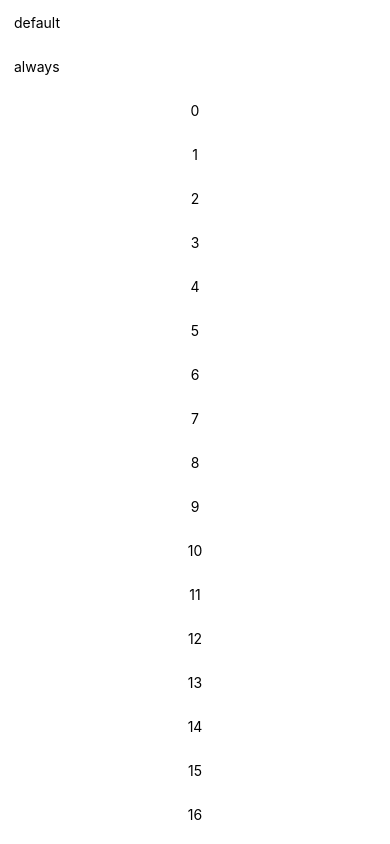
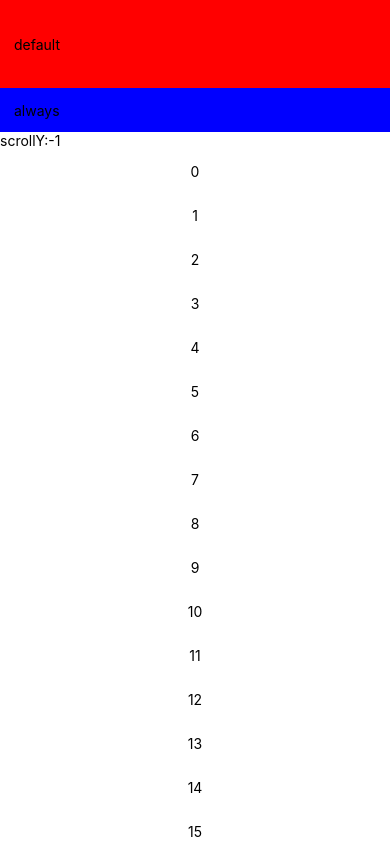
Before and after one commit to tivjoe/SparrowCool, a React Native app: screen / in a window 390 px wide. Built offline with nearby package versions, Linux system fonts and the light colour scheme.

Commit message:
吸顶导航栏

```diff
--- a/App.tsx
+++ b/App.tsx
@@ -13,12 +13,14 @@ class App extends Component {
       //   <Text>Magic SparrowCool!</Text>
       // </View>
       <NavigationSpringBar
-        defaultHeader={<NavigationBackBar backIconComponent={<Text>default</Text>} onPressBack={() => { }} />}
-        defaultHeaderHeight={44}
-        alwayShowComponent={<NavigationBackBar backIconComponent={<Text>always</Text>} onPressBack={() => { }} />}
-        onPullUpShowHeader={<NavigationBackBar backIconComponent={<Text>pullUp</Text>} onPressBack={() => { }} />}
+        defaultHeaderHeight={88}
+        onPullUpShowHeaderHeight={44}
+        defaultHeader={<NavigationBackBar style={{ backgroundColor: "red", height: 88 }} backIconComponent={<Text>default</Text>} onPressBack={() => { }} />}
+        alwayShowComponent={<NavigationBackBar style={{ backgroundColor: "blue" }} backIconComponent={<Text>always</Text>} onPressBack={() => { }} />}
+        onPullUpShowHeader={<NavigationBackBar style={{ backgroundColor: "yellow" }} backIconComponent={<Text>pullUp</Text>} onPressBack={() => { }} />}
         bodyContainer={
           <FlatList
+            style={{ flex: 1 }}
             data={[
               0, 0, 0, 0, 0, 0, 0, 0, 0, 0,
               0, 0, 0, 0, 0, 0, 0, 0, 0, 0,
--- /dev/null
+++ b/SparrowCool/NavigationBar/NavigationSpringBar/AnimatedHeader.tsx
@@ -0,0 +1,22 @@
+import React from 'react';
+import { Animated, StyleSheet, StyleProp } from 'react-native';
+
+/**
+ * @file 自定义动画导航栏
+ */
+export interface Props {
+    animatedStyles: StyleProp<AnimationEvent>;
+    componentHeader: React.ReactNode;
+}
+
+export const AnimatedHeader: React.FC<Props> = (props) => {
+    return (
+        < Animated.View style={[props.animatedStyles]} >
+            {props.componentHeader}
+        </Animated.View>
+    )
+}
+
+const styles = StyleSheet.create({
+
+});
--- /dev/null
+++ b/SparrowCool/NavigationBar/NavigationSpringBar/AnimatedStyles.tsx
@@ -0,0 +1,42 @@
+import { Animated } from 'react-native';
+
+/**
+ * @file 动画样式
+ */
+const animatedStyles = (styleName: string, scrollY: Animated.Value, defaultHeaderHeight: number, onPullUpShowHeaderHeight: number = 0) => {
+    switch (styleName) {
+        case "translateY_default":
+            return {
+                opacity: scrollY.interpolate({
+                    inputRange: [0, defaultHeaderHeight],
+                    outputRange: [1, 0.2]
+                }),
+                transform: [{
+                    translateY: scrollY.interpolate({
+                        inputRange: [0, defaultHeaderHeight],
+                        outputRange: [0, 0 - defaultHeaderHeight],
+                        extrapolate: 'clamp'
+                    })
+                }],
+            }
+        case "translateY_onPullUp":
+            return {
+                opacity: scrollY.interpolate({
+                    inputRange: [defaultHeaderHeight, defaultHeaderHeight + defaultHeaderHeight / 2],
+                    outputRange: [0.3, 1],
+                    extrapolate: 'clamp'
+                }),
+                transform: [{
+                    translateY: scrollY.interpolate({
+                        inputRange: [defaultHeaderHeight, defaultHeaderHeight + defaultHeaderHeight / 2],
+                        outputRange: [0 - onPullUpShowHeaderHeight, 0],
+                        extrapolate: 'clamp'
+                    })
+                }],
+            }
+        default:
+            return {}
+    }
+}
+
+export default animatedStyles;
--- a/SparrowCool/NavigationBar/NavigationSpringBar/CrossHeader.tsx
+++ b/SparrowCool/NavigationBar/NavigationSpringBar/CrossHeader.tsx
@@ -1,31 +1,44 @@
 import React from 'react';
-import { Animated, StyleSheet, TouchableWithoutFeedback, View } from 'react-native';
+import { Animated, StyleSheet, View, Text } from 'react-native';
+import { AnimatedHeader } from './AnimatedHeader';
+import AnimatedStyles from './AnimatedStyles';
 
 /**
  * @file 吸顶导航栏，上拉隐藏导航栏/显示新的导航栏，下拉显示默认导航栏
  */
 export interface Props {
     scrollY: Animated.Value;
-    scrollYValue: number; //scrollViewY轴滑动距离
-    defaultHeader: React.ReactNode; // 默认显示的导航栏,下滑时显示的导航栏
-    defaultHeaderHeight: number; // 默认显示导航栏的高度
-    onPullUpShowHeader?: React.ReactNode; // 上滑时显示的导航栏，默认为隐藏
+    scrollYValue: number;
+    defaultHeader: React.ReactNode;
+    defaultHeaderHeight: number;
+    onPullUpShowHeader?: React.ReactNode;
+    onPullUpShowHeaderHeight?: number;
+    alwayShowComponent?: React.ReactNode;
 }
 
 export const CrossHeader: React.FC<Props> = (props) => {
+
     return (
-        <Animated.View style={{
-            opacity: props.scrollY.interpolate({
-                inputRange: [0, props.defaultHeaderHeight * 2],
-                outputRange: [1, 0]
-            }),
-            height:props.scrollY.interpolate({
-                inputRange:[0,props.defaultHeaderHeight*2],
-                outputRange:[props.defaultHeaderHeight,0]
-            })
-        }} >
-            {props.defaultHeader}
-        </Animated.View>
+        <View>
+            {
+                props.scrollYValue <= props.defaultHeaderHeight
+                    ?
+                    <AnimatedHeader
+                        componentHeader={props.defaultHeader}
+                        animatedStyles={[AnimatedStyles("translateY_default", props.scrollY, props.defaultHeaderHeight, props.onPullUpShowHeaderHeight)]}
+                    />
+                    :
+                    <AnimatedHeader
+                        componentHeader={props.onPullUpShowHeader}
+                        animatedStyles={[AnimatedStyles("translateY_onPullUp", props.scrollY, props.defaultHeaderHeight, props.onPullUpShowHeaderHeight)]}
+                    />
+            }
+
+            {props.alwayShowComponent}
+
+            <Text>scrollY:{props.scrollYValue}</Text>
+
+        </View>
     )
 }
 
--- a/SparrowCool/NavigationBar/NavigationSpringBar/index.tsx
+++ b/SparrowCool/NavigationBar/NavigationSpringBar/index.tsx
@@ -1,5 +1,5 @@
 import React from 'react';
-import { Animated, View, StyleSheet } from 'react-native';
+import { Animated, View, StyleSheet, ScrollView } from 'react-native';
 import { CrossHeader } from './CrossHeader';
 
 /**
@@ -8,7 +8,8 @@ import { CrossHeader } from './CrossHeader';
 export interface Props {
     defaultHeader: React.ReactNode; // 默认显示的导航栏,下滑时显示的导航栏
     defaultHeaderHeight: number; // 默认显示导航栏的高度
-    onPullUpShowHeader?: React.ReactNode; // 上滑时显示的导航栏，默认为隐藏
+    onPullUpShowHeader?: React.ReactNode; // 上滑时显示的导航栏
+    onPullUpShowHeaderHeight?: number; // 上滑时显示的导航栏的高度
     alwayShowComponent?: React.ReactNode; // 一直显示的组件
     bodyContainer: React.ReactNode; // 主要内容
 }
@@ -17,6 +18,7 @@ export const NavigationSpringBar: React.FC<Props> = (props) => {
 
     const [scrollY] = React.useState(new Animated.Value(0));
     const [scrollYValue, setScrollYValue] = React.useState(-1);
+    const refAnimatedScrollView = React.useRef<any>(null); // TO_DO : 找到相应类型替换any, 这是react-native的bug
 
     React.useEffect(() => {
         scrollY.removeAllListeners();
@@ -26,8 +28,21 @@ export const NavigationSpringBar: React.FC<Props> = (props) => {
         }
     }, [scrollYValue === -1]) //保证只存在一个监听
 
+    const scrollToTop = () => {
+        if (refAnimatedScrollView.current !== null) {
+            refAnimatedScrollView.current.getNode().scrollTo({ x: 0, y: 0, animated: true });
+        }
+    }
+
     return (
-        <View style={[styles.container]}>
+        <Animated.ScrollView
+            stickyHeaderIndices={[0]}
+            ref={refAnimatedScrollView}
+            style={[styles.container]}
+            scrollEventThrottle={1}
+            onScroll={Animated.event([{ nativeEvent: { contentOffset: { y: scrollY } } }])}
+            onScrollEndDrag={() => { scrollYValue < props.defaultHeaderHeight + (props.onPullUpShowHeaderHeight === undefined ? 0 : props.onPullUpShowHeaderHeight) ? scrollToTop() : null }}
+        >
 
             <CrossHeader
                 scrollY={scrollY}
@@ -35,23 +50,22 @@ export const NavigationSpringBar: React.FC<Props> = (props) => {
                 defaultHeader={props.defaultHeader}
                 defaultHeaderHeight={props.defaultHeaderHeight}
                 onPullUpShowHeader={props.onPullUpShowHeader}
+                onPullUpShowHeaderHeight={props.onPullUpShowHeaderHeight}
+                alwayShowComponent={props.alwayShowComponent}
             />
-            {props.alwayShowComponent}
 
-            <Animated.ScrollView
-                style={[styles.container]}
-                scrollEventThrottle={16}
-                onScroll={Animated.event([{ nativeEvent: { contentOffset: { y: scrollY } } }])}
-            >
-                {props.bodyContainer}
-            </Animated.ScrollView>
+            {props.bodyContainer}
 
-        </View>
+        </Animated.ScrollView>
     );
 };
 
+NavigationSpringBar.defaultProps = {
+    onPullUpShowHeaderHeight: 0
+}
+
 const styles = StyleSheet.create({
     container: {
-        flex: 1
+        flex: 1,
     }
 });
```
